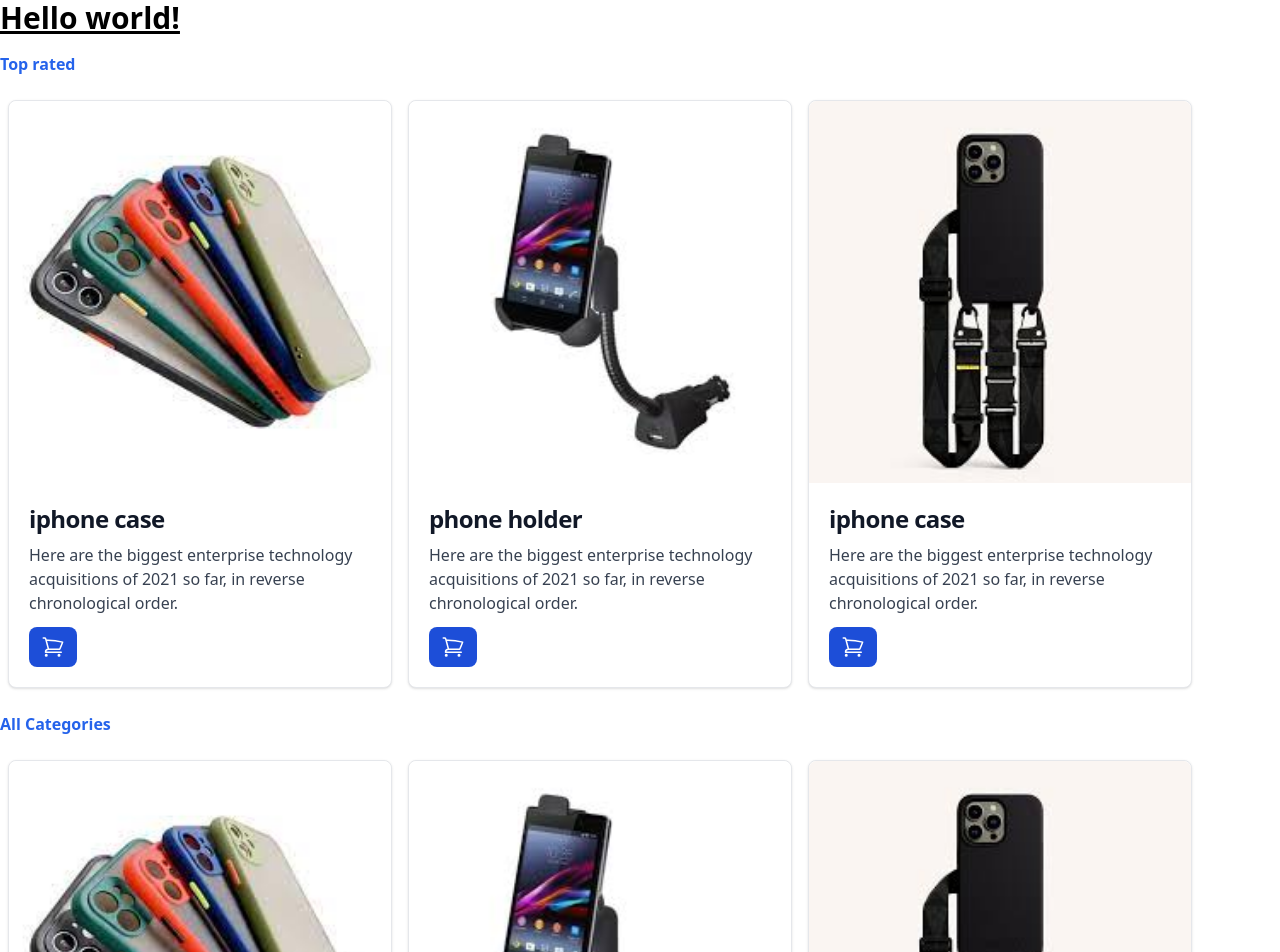
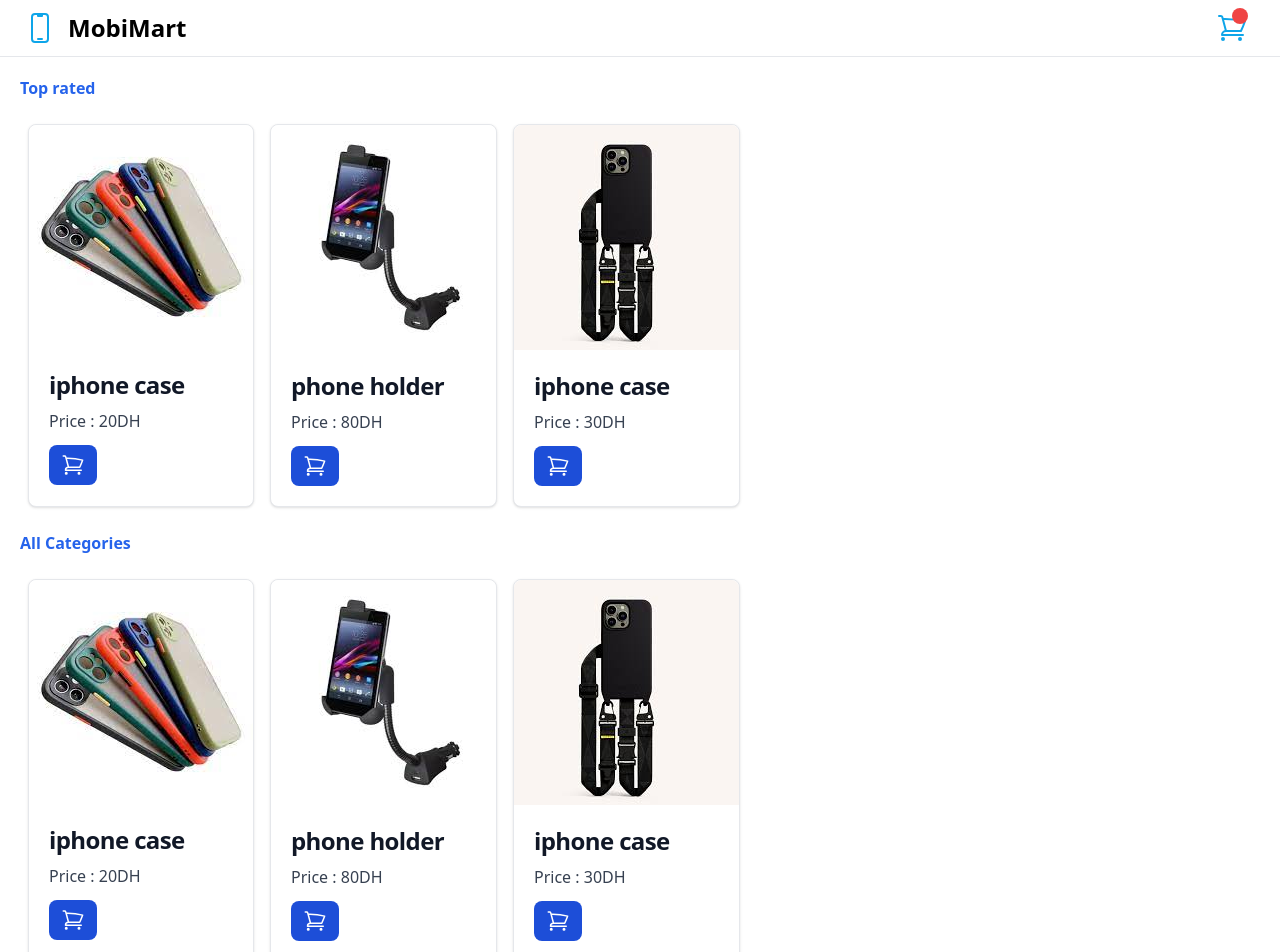
Before and after one commit to HichamElquagh/MobileMar-Microservice-Front, a React (Vite) app in the folder client_ts/: page /product in a window 1280 px wide. Shown: the top 952 px of the page. Built offline with nearby package versions, Linux system fonts and the light colour scheme.

Commit message:
adding navbar and cart icon with count

```diff
--- /dev/null
+++ b/client_ts/src/modules/layouts/NavBar.tsx
@@ -0,0 +1,39 @@
+import { Link, useNavigate } from "react-router-dom";
+import { DataContext } from "../../context/DataProvider"
+import { useContext } from "react";
+
+function NavBar() {
+  const { cartItemCount } = useContext(DataContext);
+  const navigate = useNavigate();
+
+  const goToCart = () => {
+    navigate("/cart");
+  };
+
+  return (
+    <nav className="fixed top-0 left-0 z-40 w-full bg-white border-b border-gray-200 dark:bg-gray-800 dark:border-gray-700">
+      <div className="flex justify-between items-center px-3 py-3 lg:px-5 lg:pl-3">
+        <div className="flex items-center sm:justify-start sm:ms-3">
+          <div className=" flex items-center justify-start rtl:justify-end">
+            <Link to="" className="flex md:me-24">
+            <svg xmlns="http://www.w3.org/2000/svg" fill="none" viewBox="0 0 24 24" stroke-width="1.5" stroke="currentColor" className="h-8 me-3 text-sky-500">
+              <path stroke-linecap="round" stroke-linejoin="round" d="M10.5 1.5H8.25A2.25 2.25 0 0 0 6 3.75v16.5a2.25 2.25 0 0 0 2.25 2.25h7.5A2.25 2.25 0 0 0 18 20.25V3.75a2.25 2.25 0 0 0-2.25-2.25H13.5m-3 0V3h3V1.5m-3 0h3m-3 18.75h3" />
+            </svg>
+              <span className="self-center text-xl font-semibold sm:text-2xl whitespace-nowrap dark:text-white">MobiMart</span>
+            </Link>
+          </div>
+        </div>
+
+          <div onClick={goToCart}>
+          <span className="count absolute top-2 right-8 text-xs bg-red-500 rounded-full w-4 h-4  text-center text-white font-bold">{cartItemCount}</span>
+          <svg xmlns="http://www.w3.org/2000/svg" fill="none" viewBox="0 0 24 24" strokeWidth={1.5} stroke="currentColor" className="h-8 me-3 text-sky-500">
+            <path strokeLinecap="round" strokeLinejoin="round" d="M2.25 3h1.386c.51 0 .955.343 1.087.835l.383 1.437M7.5 14.25a3 3 0 0 0-3 3h15.75m-12.75-3h11.218c1.121-2.3 2.1-4.684 2.924-7.138a60.114 60.114 0 0 0-16.536-1.84M7.5 14.25 5.106 5.272M6 20.25a.75.75 0 1 1-1.5 0 .75.75 0 0 1 1.5 0Zm12.75 0a.75.75 0 1 1-1.5 0 .75.75 0 0 1 1.5 0Z" />
+          </svg>
+        </div>
+
+      </div>
+    </nav>
+  )
+}
+
+export default NavBar
--- a/client_ts/src/modules/navBar/NavBar.tsx
+++ /dev/null
@@ -1,8 +0,0 @@
-
-function NavBar() {
-  return (
-    <div>NavBar</div>
-  )
-}
-
-export default NavBar
--- a/client_ts/src/modules/product/Product.tsx
+++ b/client_ts/src/modules/product/Product.tsx
@@ -1,20 +1,23 @@
 import { useContext } from "react";
 import { DataContext } from "../../context/DataProvider"
 import { ProductItems } from "../../AppInterface";
+import NavBar from "../layouts/NavBar";
+
 
 function product() {
     const {topRated, allCategories, productsNearYou} = useContext(DataContext);
   return <>
   {/* navBar */}
-  <h1 className="text-3xl font-bold underline">
+  <NavBar/>
+  <h1 className="text-3xl mb-10 font-bold underline">
       Hello world!
     </h1>
 
   <div className="wrapper">
-      <div className="content">
+      <div className="content ms-5 ">
         <div className="container mb-5">
           <h4 className="my-4 font-semibold text-blue-600">Top rated</h4>
-          <div className="flex">
+          <div className="flex flex-wrap">
             {topRated.map((items: ProductItems, idx: number) => (
                 <div key={idx} className="max-w-sm bg-white border border-gray-200 rounded-lg shadow dark:bg-gray-800 dark:border-gray-700 m-2">
                 <a href="#">
@@ -24,7 +27,7 @@
 
                     <h5 className="mb-2 text-2xl font-bold tracking-tight text-gray-900 dark:text-white">{items.name}</h5>
 
-                    <p className="mb-3 font-normal text-gray-700 dark:text-gray-400">Here are the biggest enterprise technology acquisitions of 2021 so far, in reverse chronological order.</p>
+                    <p className="mb-3 font-normal text-gray-700 dark:text-gray-400">Price : {items.price}DH</p>
                     <a href="#" className="inline-flex items-center px-3 py-2 text-sm font-medium text-center text-white bg-blue-700 rounded-lg hover:bg-blue-800 focus:ring-4 focus:outline-none focus:ring-blue-300 dark:bg-blue-600 dark:hover:bg-blue-700 dark:focus:ring-blue-800">
                     <svg xmlns="http://www.w3.org/2000/svg" fill="none" viewBox="0 0 24 24" stroke-width="1.5" stroke="currentColor" className="w-6 h-6">
                     <path stroke-linecap="round" stroke-linejoin="round" d="M2.25 3h1.386c.51 0 .955.343 1.087.835l.383 1.437M7.5 14.25a3 3 0 0 0-3 3h15.75m-12.75-3h11.218c1.121-2.3 2.1-4.684 2.924-7.138a60.114 60.114 0 0 0-16.536-1.84M7.5 14.25 5.106 5.272M6 20.25a.75.75 0 1 1-1.5 0 .75.75 0 0 1 1.5 0Zm12.75 0a.75.75 0 1 1-1.5 0 .75.75 0 0 1 1.5 0Z" />
@@ -36,7 +39,7 @@
             </div>
           <h4 className="my-4 font-semibold text-blue-600">All Categories</h4>
 
-          <div className="flex">
+          <div className="flex flex-wrap">
             {allCategories.map((items: ProductItems, idx: number) => (
                 <div key={idx} className="max-w-sm bg-white border border-gray-200 rounded-lg shadow dark:bg-gray-800 dark:border-gray-700 m-2">
                 <a href="#">
@@ -46,7 +49,7 @@
 
                     <h5 className="mb-2 text-2xl font-bold tracking-tight text-gray-900 dark:text-white">{items.name}</h5>
 
-                    <p className="mb-3 font-normal text-gray-700 dark:text-gray-400">Here are the biggest enterprise technology acquisitions of 2021 so far, in reverse chronological order.</p>
+                    <p className="mb-3 font-normal text-gray-700 dark:text-gray-400">Price : {items.price}DH</p>
                     <a href="#" className="inline-flex items-center px-3 py-2 text-sm font-medium text-center text-white bg-blue-700 rounded-lg hover:bg-blue-800 focus:ring-4 focus:outline-none focus:ring-blue-300 dark:bg-blue-600 dark:hover:bg-blue-700 dark:focus:ring-blue-800">
 
                     <svg xmlns="http://www.w3.org/2000/svg" fill="none" viewBox="0 0 24 24" stroke-width="1.5" stroke="currentColor" className="w-6 h-6">
@@ -58,7 +61,7 @@
             ))}
             </div>
           <h4 className="my-4 font-semibold text-blue-600">Dishes Near You</h4>
-          <div className="flex">
+          <div className="flex flex-wrap">
             {productsNearYou.map((items: ProductItems, idx: number) => (
                 <div key={idx} className="max-w-sm bg-white border border-gray-200 rounded-lg shadow dark:bg-gray-800 dark:border-gray-700 m-2">
                 <a href="#">
@@ -68,7 +71,7 @@
 
                     <h5 className="mb-2 text-2xl font-bold tracking-tight text-gray-900 dark:text-white">{items.name}</h5>
 
-                    <p className="mb-3 font-normal text-gray-700 dark:text-gray-400">Here are the biggest enterprise technology acquisitions of 2021 so far, in reverse chronological order.</p>
+                    <p className="mb-3 font-normal text-gray-700 dark:text-gray-400">Price : {items.price}DH</p>
                     <a href="#" className="inline-flex items-center px-3 py-2 text-sm font-medium text-center text-white bg-blue-700 rounded-lg hover:bg-blue-800 focus:ring-4 focus:outline-none focus:ring-blue-300 dark:bg-blue-600 dark:hover:bg-blue-700 dark:focus:ring-blue-800">
 
                     <svg xmlns="http://www.w3.org/2000/svg" fill="none" viewBox="0 0 24 24" stroke-width="1.5" stroke="currentColor" className="w-6 h-6">
```
